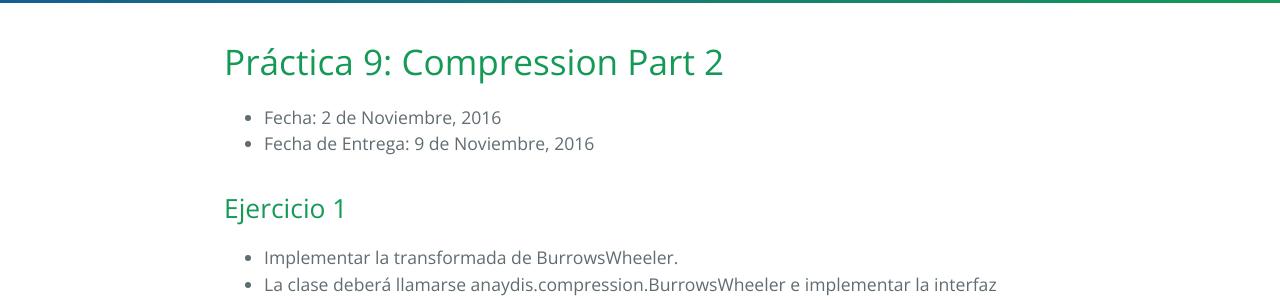
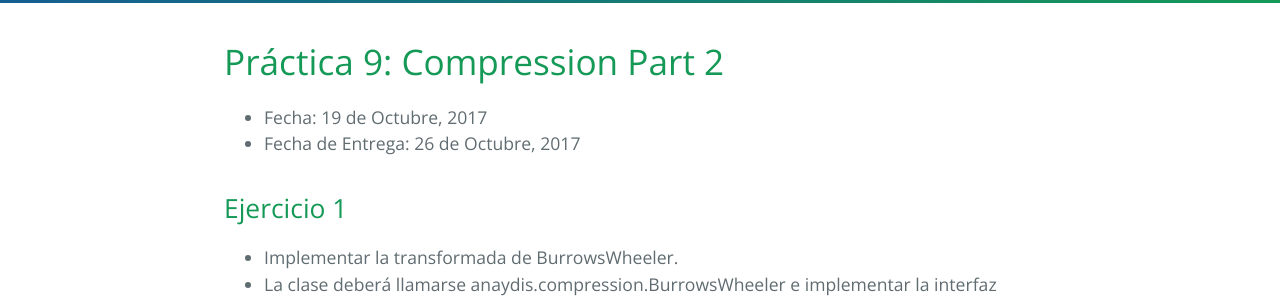
Before and after one commit to FacultadDeIngenieria/anaydis, a Jekyll site: the page built from practice/tp9.md, in a window 1280 px wide. Shown: the part 266-566 px from the top of the page. Built offline with Jekyll 4.4.1, drawn with Linux system fonts in a browser that asks for light colours.

Commit message:
Enabling Tp9.

```diff
--- a/practice/tp9.md
+++ b/practice/tp9.md
@@ -6,8 +6,8 @@ permalink: /practice/9
 
 # Práctica 9: Compression Part 2
 
-* Fecha: 2 de Noviembre, 2016
-* Fecha de Entrega: 9 de Noviembre, 2016
+* Fecha: 19 de Octubre, 2017
+* Fecha de Entrega: 26 de Octubre, 2017
 
 ## Ejercicio 1
 
```
Also changed, not shown: README.md.
